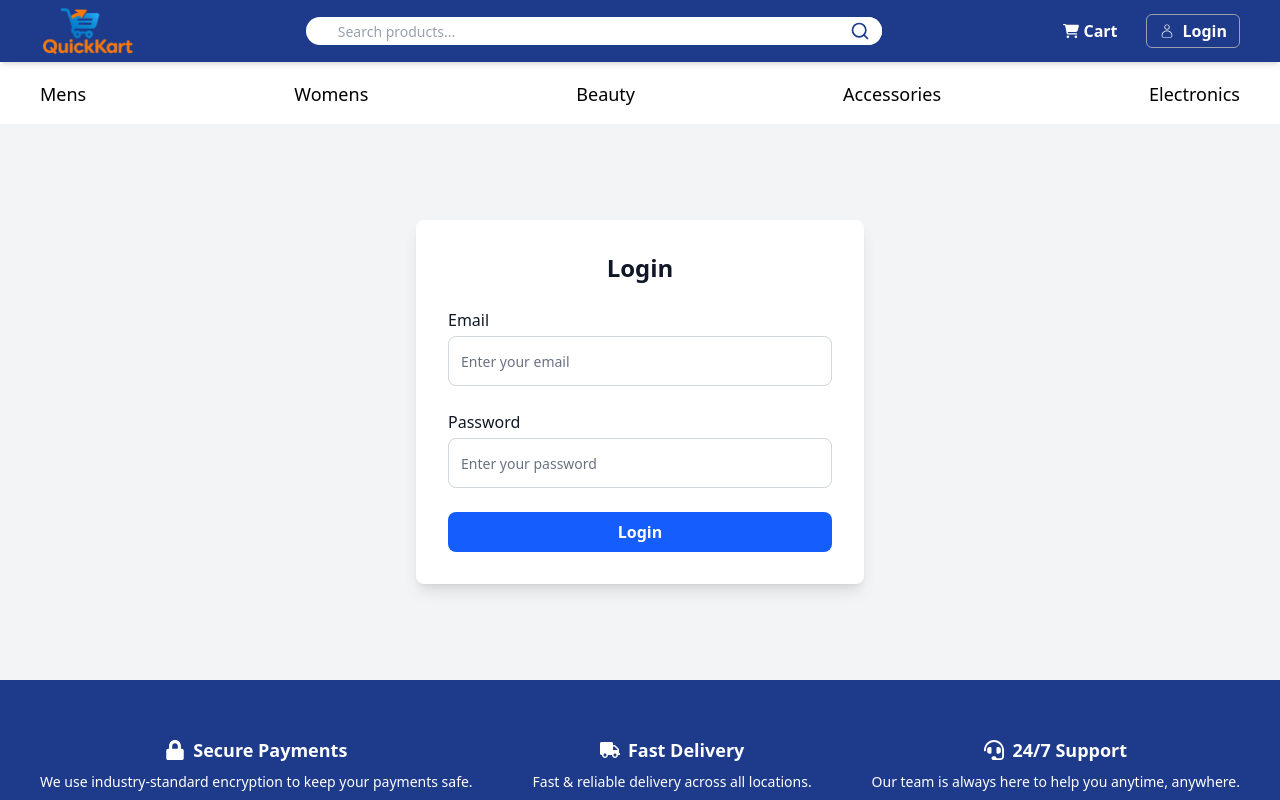
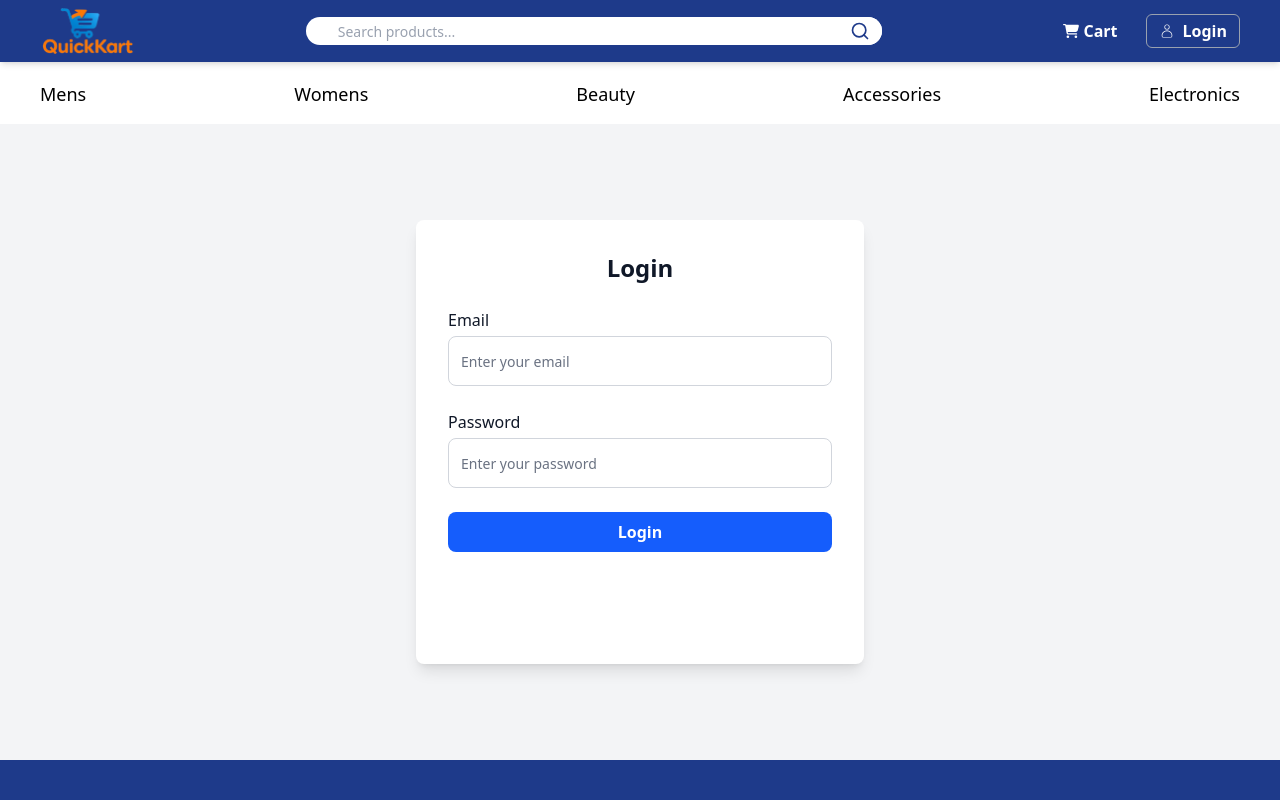
Before and after one commit to ashishjha950/QuickKart-Frontend, a React (Vite) app: page /login in a window 1280 px wide. Shown: the top 800 px of the page. Built offline with nearby package versions, Linux system fonts and the light colour scheme.

Commit message:
google signIn added

```diff
--- a/package.json
+++ b/package.json
@@ -10,8 +10,10 @@
     "preview": "vite preview"
   },
   "dependencies": {
+    "@react-oauth/google": "^0.12.2",
     "@tailwindcss/vite": "^4.1.10",
     "axios": "^1.9.0",
+    "jwt-decode": "^4.0.0",
     "react": "^19.1.0",
     "react-dom": "^19.1.0",
     "react-icons": "^5.5.0",
--- a/src/components/CategoryBar.jsx
+++ b/src/components/CategoryBar.jsx
@@ -18,8 +18,9 @@ const CategoryBar = () => {
     ];
 
   return (
-    <nav
-      className={`container z-10 py-2 px-4 md:px-10 pt-16 md:pt-18 mx-auto w-full justify-between transition-all duration-300 ${theme === "light" ? "bg-white text-gray-900" : "bg-gray-700 text-white"}`}
+    <nav className={`transition-all duration-300 ${theme === "light" ? "bg-white text-gray-900" : "bg-gray-700 text-white"}`}>
+    <div
+      className={`container z-10 py-2 px-4 md:px-10 pt-16 md:pt-18 mx-auto w-full justify-between `}
     >
       <div className="block md:hidden">
       <div className="flex justify-between items-center gap-3 w-full">
@@ -58,6 +59,7 @@ const CategoryBar = () => {
 
         </div>
 
+    </div>
     </nav>
   );
 };
--- a/src/components/LoginForm.jsx
+++ b/src/components/LoginForm.jsx
@@ -3,6 +3,9 @@ import { AuthContext } from "../context/AuthProvider";
 import { GlobalContext } from "../context/GlobalProvider";
 import { useNavigate } from "react-router-dom";
 import { toast } from "react-toastify";
+import { GoogleLogin } from "@react-oauth/google";
+import { jwtDecode } from "jwt-decode";
+
 
 const LoginForm = () => {
   const [formData, setFormData] = useState({
@@ -19,19 +22,30 @@ const LoginForm = () => {
 
   const navigate = useNavigate();
 
-  const handleSubmit = (e) => {
-    e.preventDefault();
+  const successfullyLogin = () => {
     toast.success('Login Successfully');
     localStorage.setItem("token", "dummy-token");
     setIsAuthenticated(true);
     navigate('/');
+  }
+
+  const handleSubmit = (e) => {
+    e.preventDefault();
+    successfullyLogin();
+  };
+
+  const handleSuccess = (credentialResponse) => {
+    successfullyLogin();
+  };
+
+  const handleError = () => {
+    toast.error('Login Failed');
   };
 
   return (
     <div
-      className={`max-w-md mx-auto p-8 rounded-lg shadow-lg transition-all duration-300 ${
-        theme === "light" ? "bg-white text-gray-900" : "bg-gray-900 text-white"
-      }`}
+      className={`max-w-md mx-auto p-8 rounded-lg shadow-lg transition-all duration-300 ${theme === "light" ? "bg-white text-gray-900" : "bg-gray-900 text-white"
+        }`}
     >
       <h2 className="text-2xl text-center font-semibold mb-6">
         Login
@@ -48,9 +62,8 @@ const LoginForm = () => {
             autoComplete="username"
             value={formData.email}
             onChange={handleChange}
-            className={`border rounded-lg p-3 placeholder:text-gray-500 placeholder:text-sm focus:outline-none focus:ring-2 w-full ${
-              theme === "light" ? "border-gray-300 focus:ring-blue-500" : "border-gray-600 focus:ring-blue-400"
-            }`}
+            className={`border rounded-lg p-3 placeholder:text-gray-500 placeholder:text-sm focus:outline-none focus:ring-2 w-full ${theme === "light" ? "border-gray-300 focus:ring-blue-500" : "border-gray-600 focus:ring-blue-400"
+              }`}
             placeholder="Enter your email"
           />
         </div>
@@ -65,9 +78,8 @@ const LoginForm = () => {
             autoComplete="current-password"
             value={formData.password}
             onChange={handleChange}
-            className={`border rounded-lg p-3 placeholder:text-gray-500 placeholder:text-sm focus:outline-none focus:ring-2 w-full ${
-              theme === "light" ? "border-gray-300 focus:ring-blue-500" : "border-gray-600 focus:ring-blue-400"
-            }`}
+            className={`border rounded-lg p-3 placeholder:text-gray-500 placeholder:text-sm focus:outline-none focus:ring-2 w-full ${theme === "light" ? "border-gray-300 focus:ring-blue-500" : "border-gray-600 focus:ring-blue-400"
+              }`}
             placeholder="Enter your password"
           />
         </div>
@@ -77,6 +89,10 @@ const LoginForm = () => {
         >
           Login
         </button>
+        <button className="w-full cursor-pointer text-white py-2 rounded-lg font-semibold ">
+        <GoogleLogin onSuccess={handleSuccess} onError={handleError} />
+
+        </button>
       </form>
     </div>
   );
--- a/src/main.jsx
+++ b/src/main.jsx
@@ -8,6 +8,7 @@ import AuthProvider from "./context/AuthProvider.jsx";
 import CheckoutProvider from "./context/CheckoutProvider.jsx";
 import { ToastContainer } from "react-toastify";
 import "react-toastify/dist/ReactToastify.css";
+import { GoogleOAuthProvider } from "@react-oauth/google";
 
 
 createRoot(document.getElementById("root")).render(
@@ -16,7 +17,9 @@ createRoot(document.getElementById("root")).render(
       <GlobalProvider>
         <CartProvider>
           <AuthProvider>
+            <GoogleOAuthProvider clientId="704328663681-ap5s1vjkllmh5u4a2e7ki2q50kt3oivs.apps.googleusercontent.com">
             <App />
+            </GoogleOAuthProvider>
           </AuthProvider>
         </CartProvider>
       </GlobalProvider>
```
Also changed, not shown: 1 other file (tests, documents, lock files or other folders).
